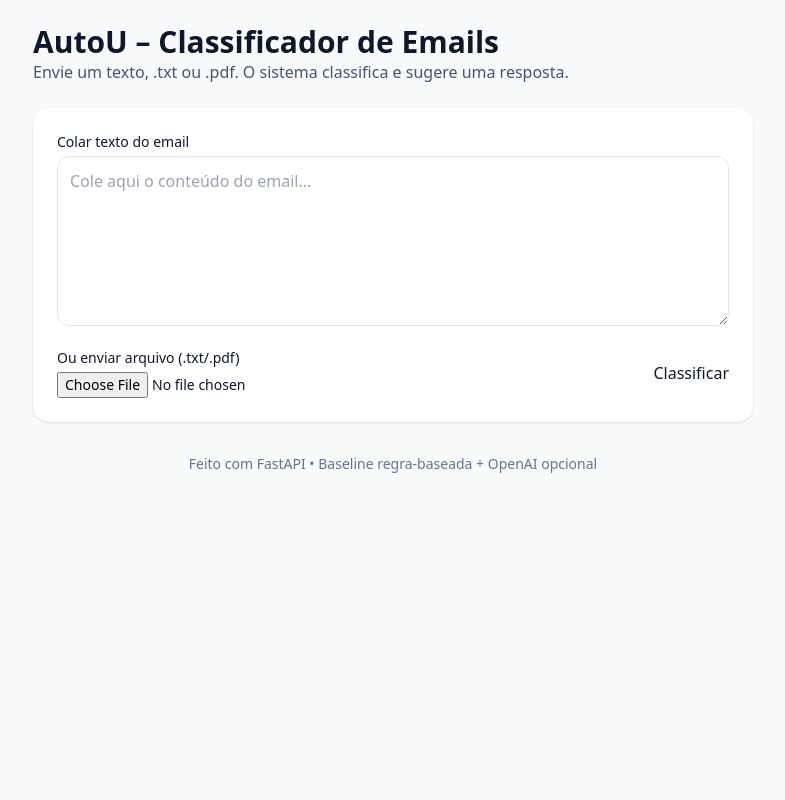
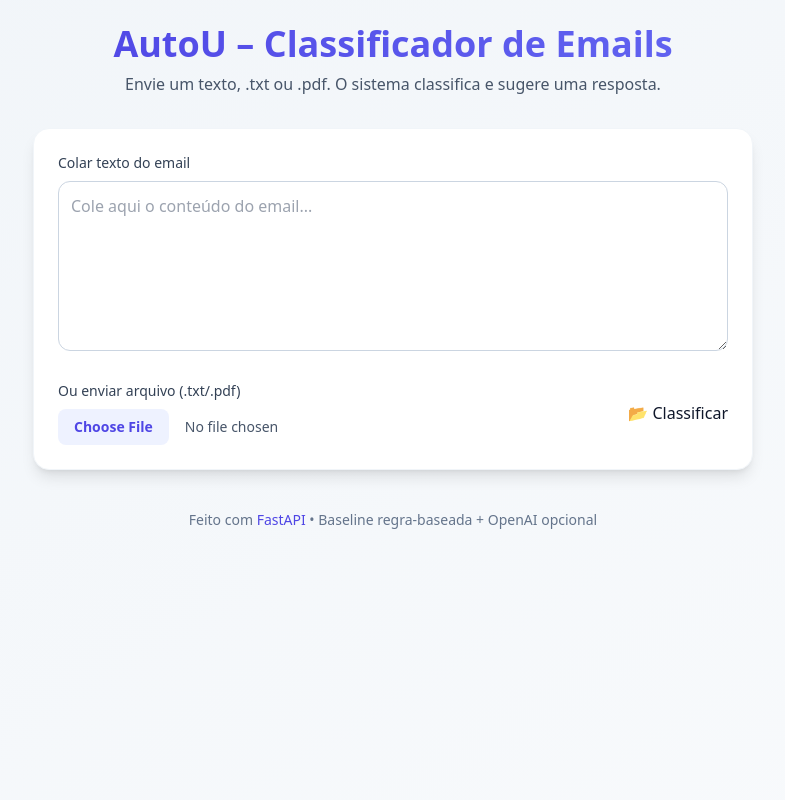
Before and after one commit to wendel211/autou-email-classifier, a FastAPI app: page / in a window 1280 px wide. Shown: the whole page, without its empty margins (247-1032 px from the left). Run offline with FastAPI, Linux system fonts and the light colour scheme; some libraries are stand-ins or nearby versions.

Commit message:
feat: Melhora o estilo do botão principal e atualiza o layout do formulário e resultados no HTML

```diff
--- a/static/styles.css
+++ b/static/styles.css
@@ -1,3 +1,7 @@
+/* Botão principal */
 .btn-primary {
-  @apply bg-indigo-600 text-white rounded-xl px-4 py-2 font-medium shadow hover:bg-indigo-700 transition;
+  @apply bg-gradient-to-r from-indigo-600 to-indigo-500
+         text-white rounded-xl px-5 py-2.5 font-semibold
+         shadow-md hover:from-indigo-700 hover:to-indigo-600
+         transition-all duration-200 active:scale-95;
 }
--- a/templates/index.html
+++ b/templates/index.html
@@ -7,57 +7,78 @@
   <script src="https://cdn.tailwindcss.com"></script>
   <link rel="stylesheet" href="/static/styles.css" />
 </head>
-<body class="bg-slate-50 text-slate-900">
+<body class="bg-gradient-to-br from-slate-100 to-slate-50 text-slate-900 min-h-screen">
   <div class="max-w-3xl mx-auto p-6">
-    <header class="mb-6">
-      <h1 class="text-3xl font-bold">AutoU – Classificador de Emails</h1>
-      <p class="text-slate-600">Envie um texto, .txt ou .pdf. O sistema classifica e sugere uma resposta.</p>
+
+    <!-- HEADER -->
+    <header class="mb-8 text-center">
+      <h1 class="text-4xl font-extrabold bg-gradient-to-r from-indigo-600 to-indigo-500 bg-clip-text text-transparent">
+        AutoU – Classificador de Emails
+      </h1>
+      <p class="mt-2 text-slate-600 text-base">
+        Envie um texto, .txt ou .pdf. O sistema classifica e sugere uma resposta.
+      </p>
     </header>
 
-    <section class="bg-white shadow rounded-2xl p-6">
-      <form id="emailForm" class="space-y-4">
+    <!-- FORM -->
+    <section class="bg-white shadow-lg rounded-2xl p-6 border border-slate-100">
+      <form id="emailForm" class="space-y-6">
+        <!-- Textarea -->
         <div>
-          <label class="block text-sm font-medium mb-1">Colar texto do email</label>
-          <textarea name="text" rows="6" class="w-full border rounded-xl p-3 focus:outline-none focus:ring" placeholder="Cole aqui o conteúdo do email..."></textarea>
+          <label class="block text-sm font-medium mb-2 text-slate-700">Colar texto do email</label>
+          <textarea
+            name="text" rows="6"
+            class="w-full border border-slate-300 rounded-xl p-3 focus:outline-none focus:ring-2 focus:ring-indigo-500 transition"
+            placeholder="Cole aqui o conteúdo do email..."></textarea>
         </div>
 
-        <div class="flex items-center gap-3">
-          <div>
-            <label class="block text-sm font-medium mb-1">Ou enviar arquivo (.txt/.pdf)</label>
-            <input type="file" name="file" accept=".txt,.pdf" class="block w-full text-sm" />
+        <!-- File + Button -->
+        <div class="flex flex-col sm:flex-row items-center gap-4">
+          <div class="w-full sm:w-auto">
+            <label class="block text-sm font-medium mb-2 text-slate-700">Ou enviar arquivo (.txt/.pdf)</label>
+            <input
+              type="file"
+              name="file"
+              accept=".txt,.pdf"
+              class="block w-full text-sm text-slate-600 file:mr-4 file:py-2 file:px-4
+                     file:rounded-lg file:border-0 file:text-sm file:font-semibold
+                     file:bg-indigo-50 file:text-indigo-600
+                     hover:file:bg-indigo-100 transition"/>
           </div>
-          <div class="grow"></div>
-          <button class="btn-primary" type="submit">Classificar</button>
+          <div class="flex-grow"></div>
+          <button class="btn-primary w-full sm:w-auto" type="submit">📂 Classificar</button>
         </div>
       </form>
     </section>
 
-    <section id="results" class="mt-6 hidden">
-      <div class="bg-white shadow rounded-2xl p-6">
-        <h2 class="text-xl font-semibold mb-3">Resultado</h2>
-        <div class="grid gap-4">
+    <!-- RESULTS -->
+    <section id="results" class="mt-8 hidden">
+      <div class="bg-white shadow-lg rounded-2xl p-6 border border-slate-100">
+        <h2 class="text-xl font-semibold mb-4 text-slate-800">Resultado</h2>
+        <div class="grid gap-5">
           <div>
-            <p class="text-sm text-slate-500">Categoria</p>
-            <p id="category" class="text-lg font-semibold"></p>
+            <p class="text-xs uppercase font-semibold text-slate-500">Categoria</p>
+            <p id="category" class="text-lg font-bold text-indigo-600"></p>
           </div>
           <div>
-            <p class="text-sm text-slate-500">Confiança</p>
-            <p id="confidence" class="font-medium"></p>
+            <p class="text-xs uppercase font-semibold text-slate-500">Confiança</p>
+            <p id="confidence" class="font-medium text-slate-800"></p>
           </div>
           <div>
-            <p class="text-sm text-slate-500">Estratégia</p>
-            <p id="strategy" class="font-mono text-sm"></p>
+            <p class="text-xs uppercase font-semibold text-slate-500">Estratégia</p>
+            <p id="strategy" class="font-mono text-sm text-slate-700 bg-slate-50 rounded-lg p-2"></p>
           </div>
           <div>
-            <p class="text-sm text-slate-500">Resposta sugerida</p>
-            <pre id="suggested" class="bg-slate-50 p-3 rounded-xl whitespace-pre-wrap"></pre>
+            <p class="text-xs uppercase font-semibold text-slate-500">Resposta sugerida</p>
+            <pre id="suggested" class="bg-slate-50 p-4 rounded-xl whitespace-pre-wrap border border-slate-200 text-slate-800"></pre>
           </div>
         </div>
       </div>
     </section>
 
-    <footer class="mt-8 text-center text-sm text-slate-500">
-      Feito com FastAPI • Baseline regra‑baseada + OpenAI opcional
+    <!-- FOOTER -->
+    <footer class="mt-10 text-center text-sm text-slate-500">
+      Feito com <span class="text-indigo-600 font-medium">FastAPI</span> • Baseline regra-baseada + OpenAI opcional
     </footer>
   </div>
 
```
